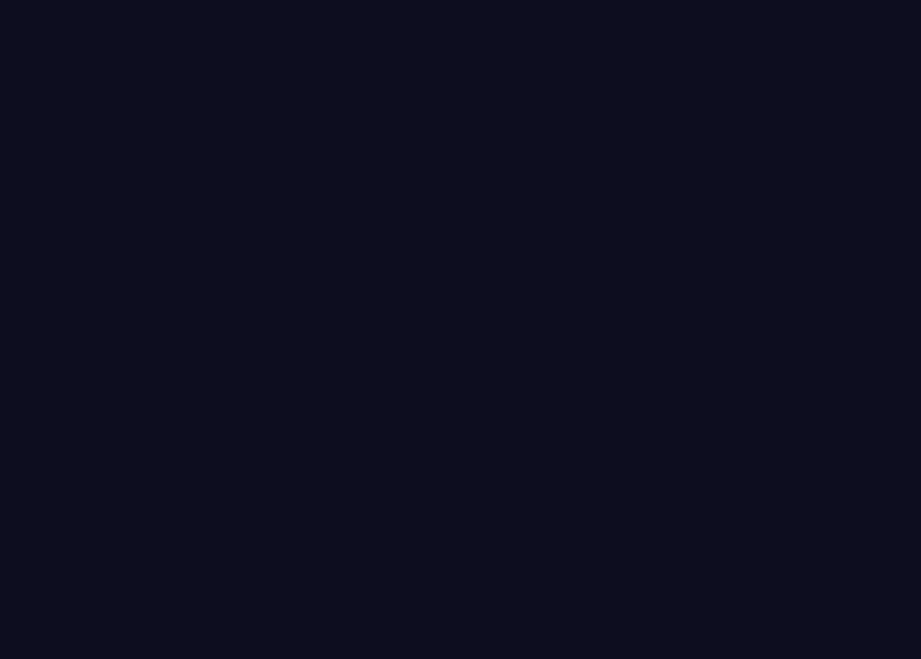
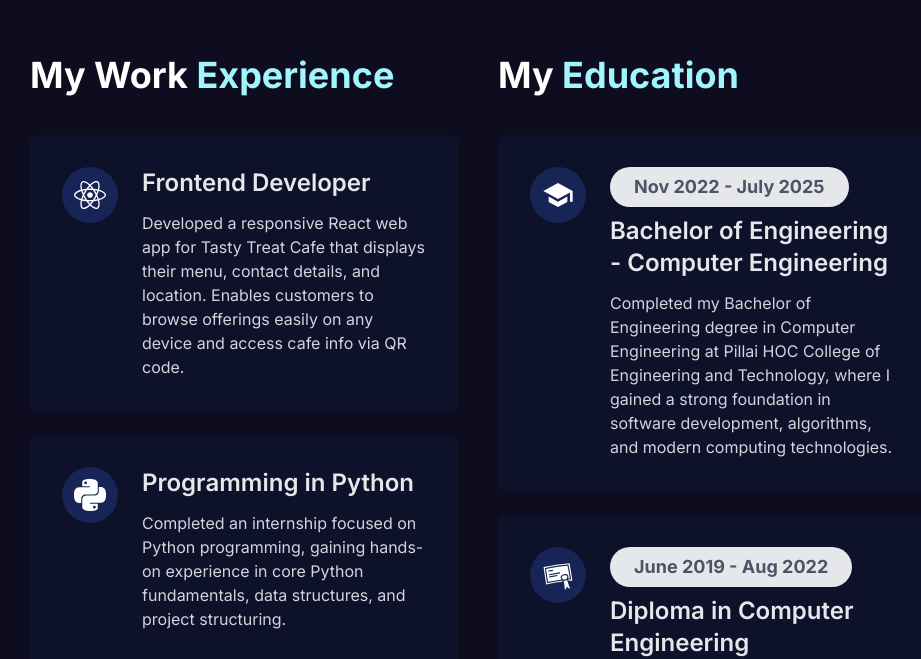
Before and after one commit to yats1304/portfolio, a Next.js app: page / in a window 1280 px wide. Shown: the part 1573-2232 px from the top of the page, without its empty margins (162-1083 px from the left). Before the commit the page ends 1548 px from the top, so only its background shows below. Built offline with nearby package versions, Linux system fonts and the light colour scheme.

Commit message:
resume section added

```diff
--- a/components/Home/Home.tsx
+++ b/components/Home/Home.tsx
@@ -1,12 +1,14 @@
 import React from 'react'
 import Hero from './Hero/Hero'
 import Services from './Services/Services'
+import Resume from './Resume/Resume'
 
 const Home = () => {
   return (
     <div className='overflow-hidden'>
       <Hero/>
       <Services/>
+      <Resume/>
     </div>
   )
 }
--- /dev/null
+++ b/components/Home/Resume/Resume.tsx
@@ -0,0 +1,63 @@
+import React from 'react'
+import ResumeCard from './ResumeCard'
+import { FaReact } from 'react-icons/fa'
+import { SiPython } from 'react-icons/si';
+import { MdSchool } from 'react-icons/md';
+import { GiDiploma } from "react-icons/gi";
+
+
+
+const Resume = () => {
+  return (
+    <div className='pt-20 pb-16'>
+        <div className='w-[90%] sm:w-[70%] mx-auto grid grid-cols-1 xl:grid-cols-2 gap-10'>
+            {/* WORK PART */}
+            <div>
+                <h1 className='text-3xl sm:text-4xl font-bold text-white'>
+                    My Work <span className='text-cyan-200'>Experience</span>
+                </h1>
+                <div className='mt-10'>
+                    <ResumeCard
+                    Icon={FaReact}
+                    role="Frontend Developer"
+                    description='Developed a responsive React web app for Tasty Treat Cafe that displays their
+                    menu, contact details, and location. Enables customers to browse offerings easily on any
+                    device and access cafe info via QR code.'
+                    />
+                    <ResumeCard
+                    Icon={SiPython}
+                    role="Programming in Python"
+                    description='Completed an internship focused on Python programming, gaining hands-on
+                    experience in core Python fundamentals, data structures, and project structuring.'
+                    />
+                </div>
+            </div>
+            {/* EDUCATION PART */}
+            <div>
+                <h1 className='text-3xl sm:text-4xl font-bold text-white'>
+                    My <span className='text-cyan-200'>Education</span>
+                </h1>
+                 <div className='mt-10'>
+                    <ResumeCard
+                    Icon={MdSchool}
+                    role="Bachelor of Engineering - Computer Engineering"
+                    date='Nov 2022 - July 2025'
+                    description='Completed my Bachelor of Engineering degree in Computer Engineering at
+                    Pillai HOC College of Engineering and Technology, where I gained a strong foundation
+                    in software development, algorithms, and modern computing technologies.'
+                    />
+                    <ResumeCard
+                    Icon={GiDiploma}
+                    role="Diploma in Computer Engineering"
+                    date='June 2019 - Aug 2022'
+                    description='Completed an internship focused on Python programming, gaining hands-on
+                    experience in core Python fundamentals, data structures, and project structuring.'
+                    />
+                </div>
+            </div>
+        </div>
+    </div>
+  )
+}
+
+export default Resume
--- /dev/null
+++ b/components/Home/Resume/ResumeCard.tsx
@@ -0,0 +1,37 @@
+import React from 'react';
+import { IconType } from 'react-icons';
+
+type Props ={
+    role:string;
+    Icon:IconType;
+    date?:string;
+    description: string
+}
+
+const ResumeCard = ({ role, Icon, date, description }:Props) => {
+  return (
+    <div className='mb-6'>
+        <div className='flex items-start space-x-6 bg-blue-950/20 transition-all duration-300 p-4 sm:p-8
+        rounded-md'>
+            <div className='sm:w-14 sm:h-14 w-10 h-10 bg-blue-950 rounded-full flex items-center
+            justify-center flex-col'>
+                <Icon className="sm:w-8 sm:h-8 w-6 h-6 text-white"/>
+            </div>
+            <div className='flex-1'>
+                {date && (
+                    <h1 className='mb-2 sm:px-6 sm:py-1.5 px-4 py-1 rounded-full bg-gray-200 text-gray-600
+                    w-fit sm:text-lg text-sm font-bold'>{date}</h1>
+                )}
+                <h1 className='text-gray-200 text-xl sm:text-2xl font-semibold'>
+                {role}
+                </h1>
+                <p className='text-gray-300 text-sm sm:text-base pt-3'>
+                    {description}
+                </p>
+            </div>
+        </div>
+    </div>
+  )
+}
+
+export default ResumeCard
--- a/components/Home/Services/Services.tsx
+++ b/components/Home/Services/Services.tsx
@@ -5,7 +5,7 @@ const Services = () => {
   return (
     <div className='pt-16 pb-16'>
         <h1 className='text-center text-2xl md:text-4xl xl:text-5xl font-bold text-white'>
-            Collebrate with brand <br/> and agencies to create <br/> impactful results
+            Collaborate with brand <br/> and agencies to create <br/> impactful results
         </h1>
         <div className='w-[90%] sm:w-[70%] mx-auto grid grid-cols-1 md:grid-cols-2 xl:grid-cols-4 gap-10 m-20
         justify-items-center'>
```
